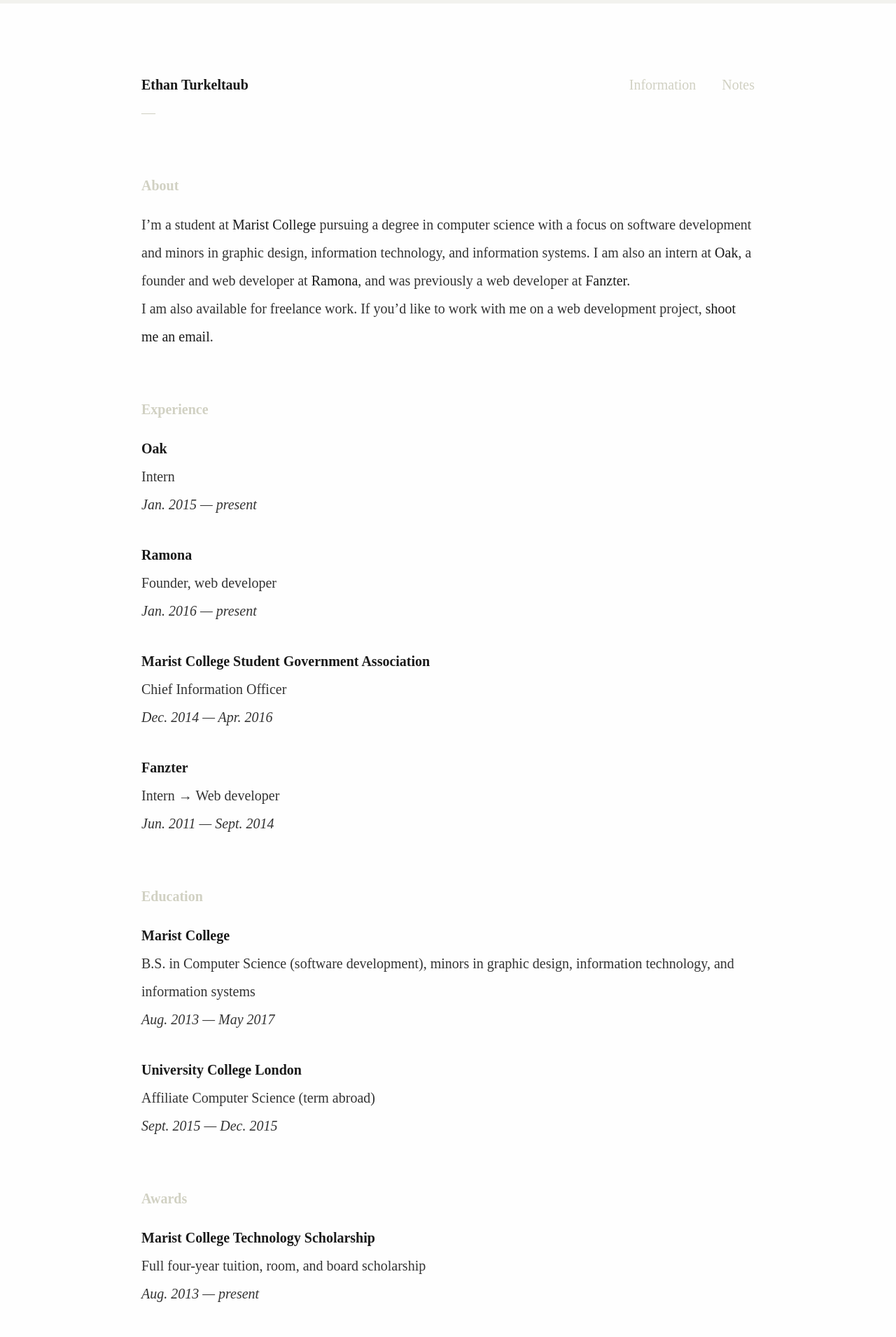
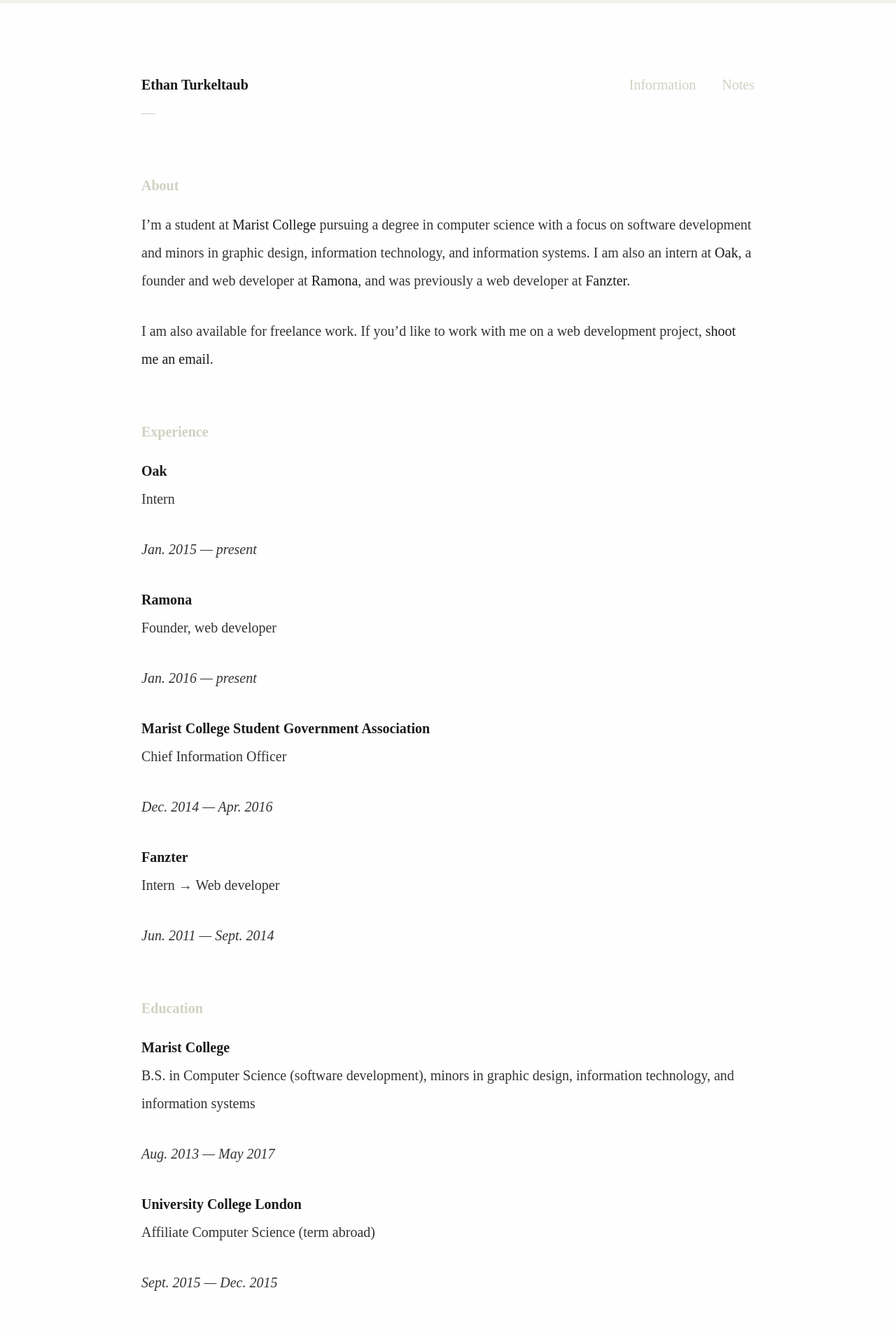
Before and after one commit to ethnt/ethnt.me, a Jekyll site: the page built from information.markdown, in a window 1280 px wide. Shown: the top 1911 px of the page at 70% size. Built offline with Jekyll 4.4.1, drawn with Linux system fonts in a browser that asks for light colours.

Commit message:
added spacing for multiple paragraphs in info.

```diff
--- a/_sass/_block.sass
+++ b/_sass/_block.sass
@@ -9,6 +9,10 @@
     font-weight: $font-weight-semibold
     margin-bottom: rhythm(0.5)
 
+  &__body
+    p + p
+      margin-top: rhythm(1)
+
   .entry
     margin-bottom: rhythm(1)
 
```
